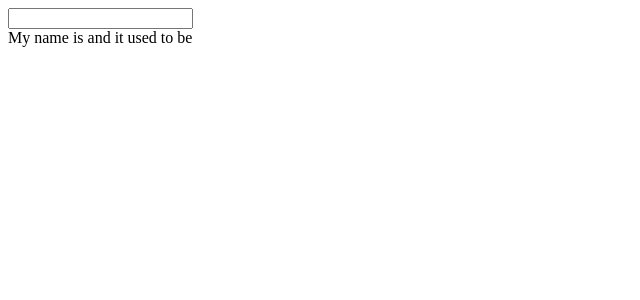
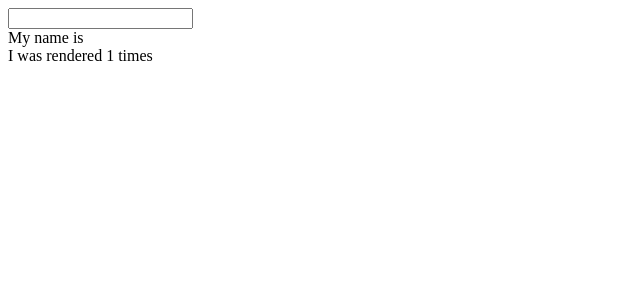
Before and after one commit to desaijay315/react-hooks, a React (Create React App) app: page / in a window 1280 px wide. Shown: the top 300 px of the page, without its empty margins (0-640 px from the left). Built offline with nearby package versions, Linux system fonts and the light colour scheme.

Commit message:
render count

```diff
--- a/src/Ref.js
+++ b/src/Ref.js
@@ -3,11 +3,11 @@ import React, { useState, useRef, useEffect } from 'react';
 function Ref() {
     console.log("rendered")
     const [name, setName] = useState('')
-    const prevName = useRef('')
+    const renderCount = useRef(1)
 
     useEffect(() => {
-        prevName.current = name
-    }, [name])
+        renderCount.current = renderCount.current + 1
+    })
 
     // const inputRef = useRef()
 
@@ -18,7 +18,8 @@ function Ref() {
     return (
         <>
             <input value={name} onChange={e => setName(e.target.value)} />
-            <div>My name is {name} and it used to be {prevName.current}</div>
+            <div>My name is {name}</div>
+            <div>I was rendered {renderCount.current} times</div>
 
         </>
     );
```
Also changed, not shown: 1 other file (tests, documents, lock files or other folders).
